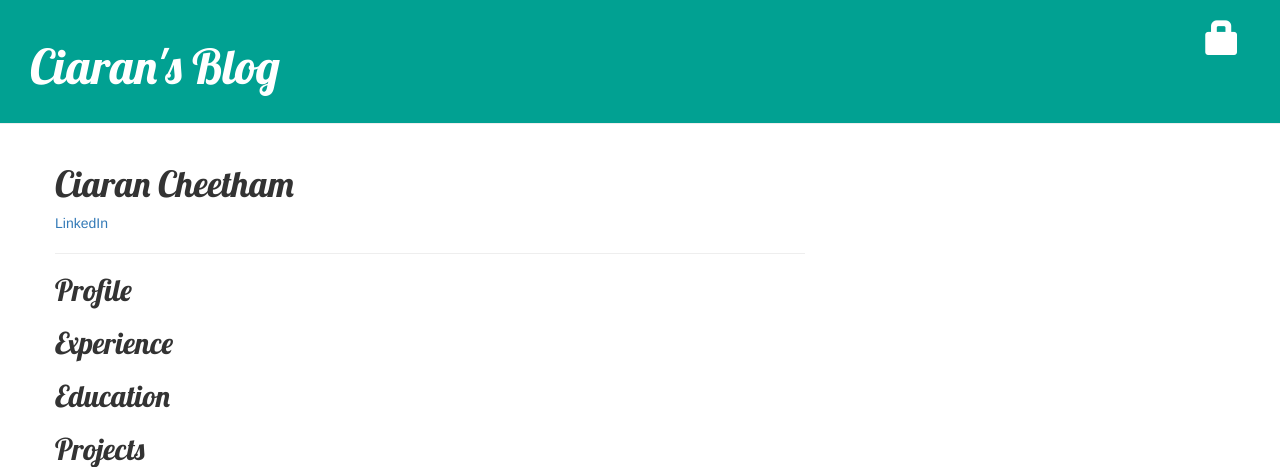
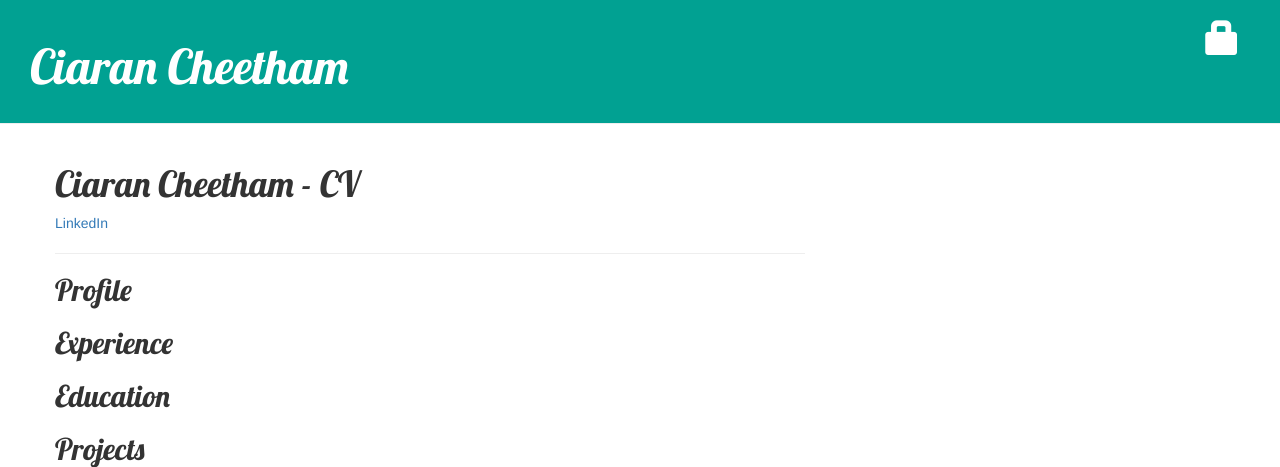
Before and after one commit to CiaranCheetham/blog, a Django app: page /cv/ in a window 1280 px wide. Shown: the top 467 px of the page. Run offline with Django 3.2, Linux system fonts and the light colour scheme; some libraries are stand-ins or nearby versions.

Commit message:
Changed title to Ciaran Cheetham

```diff
--- a/blog/templates/blog/base.html
+++ b/blog/templates/blog/base.html
@@ -1,7 +1,7 @@
 {% load static %}
 <html>
     <head>
-        <title>Ciaran's Blog</title>
+        <title>Ciaran Cheetham</title>
         <link rel="stylesheet" href="//maxcdn.bootstrapcdn.com/bootstrap/3.2.0/css/bootstrap.min.css">
         <link rel="stylesheet" href="//maxcdn.bootstrapcdn.com/bootstrap/3.2.0/css/bootstrap-theme.min.css">
         <link rel="stylesheet" href="{% static 'css/blog.css' %}">
@@ -17,7 +17,7 @@
             {% else %}
                 <a href="{% url 'login' %}" class="top-menu"><span class="glyphicon glyphicon-lock"></span></a>
             {% endif %}
-            <h1><a href="/">Ciaran's Blog</a></h1>
+            <h1><a href="/">Ciaran Cheetham</a></h1>
         </div>
         <div class="content container">
             <div class="row">
--- a/blog/templates/cvtemplates/cv_view.html
+++ b/blog/templates/cvtemplates/cv_view.html
@@ -1,16 +1,15 @@
 {% extends 'blog/base.html' %}
 
 {% block content %}
-    <head>
-        <h1> Ciaran Cheetham </h1>
+
+    <h1> Ciaran Cheetham - CV </h1>
     <a href = "https://www.linkedin.com/in/ciaran-cheetham-509b21172/">LinkedIn</a><hr>
-    </head>
-    <body>
+
     <h2>Profile</h2>
     <h2>Experience</h2>
     <h2>Education</h2>
     <h2>Projects</h2>
     <h2>Achievements and Interests</h2>
     <h3>References available upon request</h3>
-    </body>
+
 {% endblock %}
```
Lines whose indentation alone changed are shown as unchanged.
